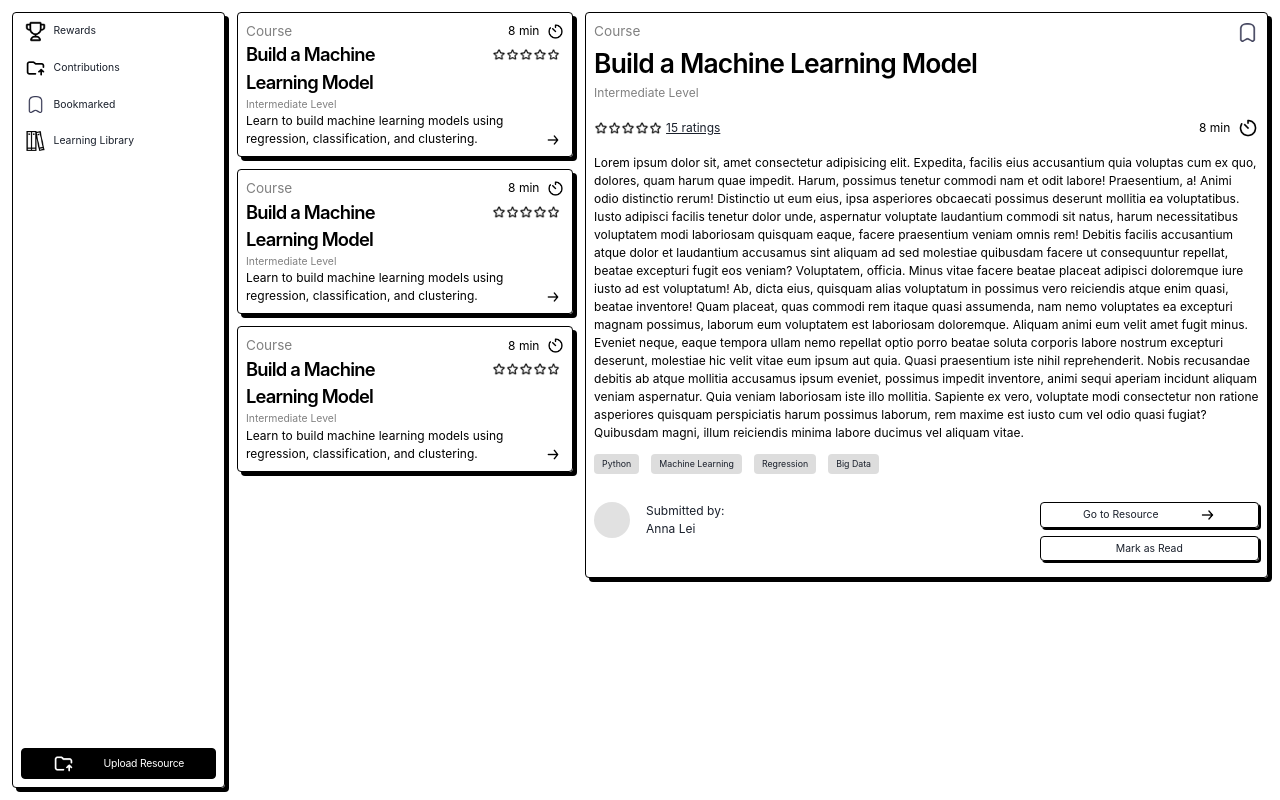
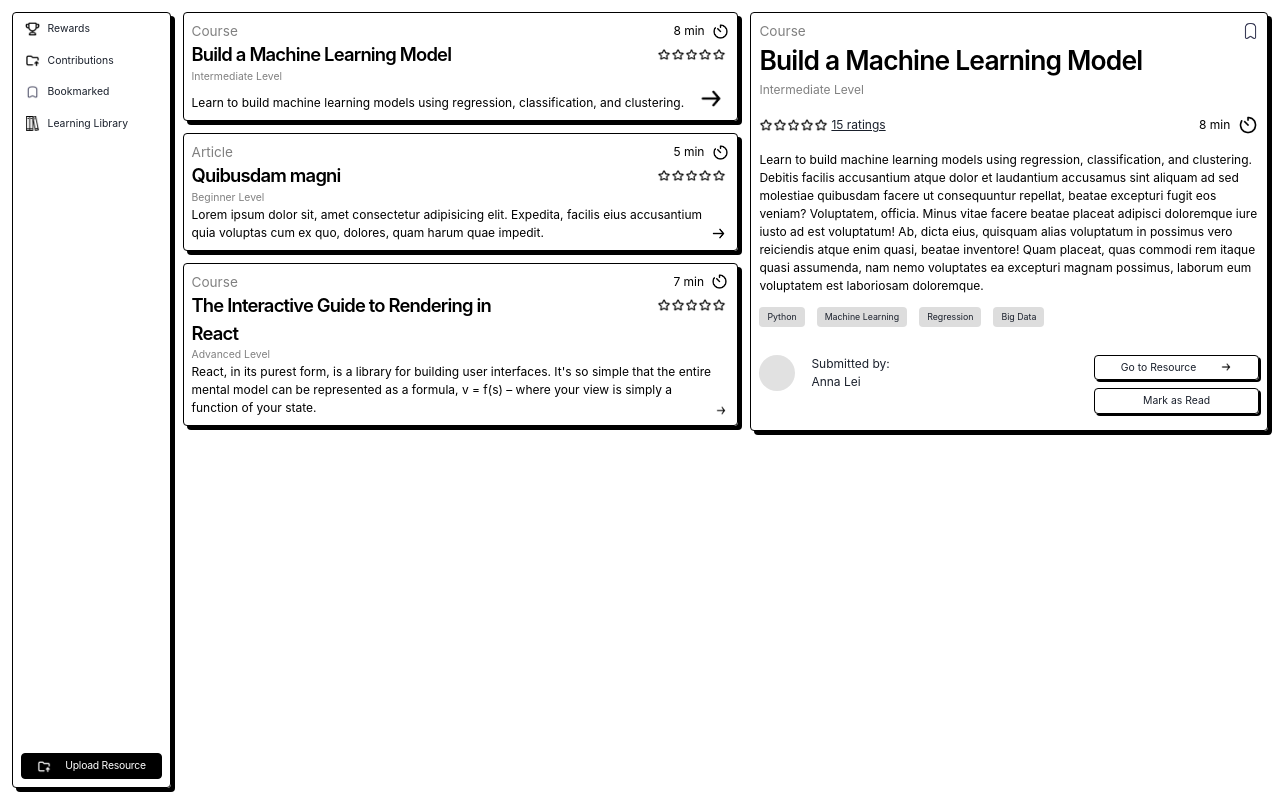
Before and after one commit to makeitMVPadmin/P4_Member_Achievement, a React (Create React App) app: page /resource in a window 1280 px wide. Built offline with nearby package versions, Linux system fonts and the light colour scheme.

Commit message:
update functionalities for resource cards and details, and added mock resource json

```diff
--- a/src/components/ResourceCard/ResourceCard.jsx
+++ b/src/components/ResourceCard/ResourceCard.jsx
@@ -4,15 +4,17 @@ import timerIcon from "../../assets/icons/timer-svgrepo-com.png";
 import starIcon from "../../assets/icons/star-svgrepo-com.png";
 import "./ResourceCard.scss";
 
-export default function ResourceCard() {
+export default function ResourceCard(props) {
+  const { resource, selectResource } = props;
+
   return (
-    <section className="resource">
+    <section className="resource" onClick={() => selectResource(resource.id)}>
       <div className="resource__heading-top">
         <div className="resource__heading-top-container">
-          <p className="resource__type">Course</p>
+          <p className="resource__type">{resource.type}</p>
         </div>
         <div className="resource__timer">
-          <p className="resource__duration">8 min</p>
+          <p className="resource__duration">{resource.duration}</p>
           <img
             src={timerIcon}
             alt="timer icon"
@@ -21,7 +23,7 @@ export default function ResourceCard() {
         </div>
       </div>
       <div className="resource__heading-bottom">
-        <h1 className="resource__title">Build a Machine Learning Model</h1>
+        <h1 className="resource__title">{resource.title}</h1>
         <p className="resource__rating">
           <img src={starIcon} alt="star icon" className="resource__star-icon" />
           <img src={starIcon} alt="star icon" className="resource__star-icon" />
@@ -30,12 +32,9 @@ export default function ResourceCard() {
           <img src={starIcon} alt="star icon" className="resource__star-icon" />
         </p>
       </div>
-      <p className="resource__level">Intermediate Level</p>
+      <p className="resource__level">{resource.level}</p>
       <div className="resource__about">
-        <p className="resource__preview">
-          Learn to build machine learning models using regression,
-          classification, and clustering.
-        </p>
+        <p className="resource__preview">{resource.preview}</p>
         <Link to="" className="resource__link">
           <img
             src={arrowForwardIcon}
--- a/src/components/ResourceCard/ResourceCard.scss
+++ b/src/components/ResourceCard/ResourceCard.scss
@@ -8,6 +8,11 @@
   margin-right: 0;
   padding: 0.5rem;
   @include border;
+  transition: transform 0.3s ease, box-shadow 0.3s ease;
+
+  &:hover {
+    transform: scale(1.025);
+  }
 
   &__heading-top {
     display: flex;
--- a/src/components/ResourceDetailCard/ResourceDetailCard.jsx
+++ b/src/components/ResourceDetailCard/ResourceDetailCard.jsx
@@ -4,12 +4,12 @@ import timerIcon from "../../assets/icons/timer-svgrepo-com.png";
 import savedIcon from "../../assets/icons/saved-svgrepo-com.png";
 import starIcon from "../../assets/icons/star-svgrepo-com.png";
 
-export default function ResourceDetailCard() {
+export default function ResourceDetailCard({ selectedResource }) {
   return (
     <section className="resource-details">
       <div className="resource-details__heading-top">
         <div className="resource-details__heading-top-container">
-          <p className="resource-details__type">Course</p>
+          <p className="resource-details__type">{selectedResource.type}</p>
           <img
             src={savedIcon}
             alt="saved icon"
@@ -18,11 +18,9 @@ export default function ResourceDetailCard() {
         </div>
       </div>
       <div className="resource-details__heading-bottom">
-        <h1 className="resource-details__title">
-          Build a Machine Learning Model
-        </h1>
+        <h1 className="resource-details__title">{selectedResource.title}</h1>
       </div>
-      <p className="resource-details__level">Intermediate Level</p>
+      <p className="resource-details__level">{selectedResource.level}</p>
 
       <div className="resource-details__rating-timer-container">
         <div className="resource-details__rainting-star-container">
@@ -56,7 +54,9 @@ export default function ResourceDetailCard() {
           <p className="resource-details__rating">15 ratings</p>
         </div>
         <div className="resource-details__timer">
-          <p className="resource-details__duration">8 min</p>
+          <p className="resource-details__duration">
+            {selectedResource.duration}
+          </p>
           <img
             src={timerIcon}
             alt="timer icon"
@@ -66,48 +66,20 @@ export default function ResourceDetailCard() {
       </div>
 
       <div className="resource-details__about">
-        <p className="resource-details__preview">
-          Lorem ipsum dolor sit, amet consectetur adipisicing elit. Expedita,
-          facilis eius accusantium quia voluptas cum ex quo, dolores, quam harum
-          quae impedit. Harum, possimus tenetur commodi nam et odit labore!
-          Praesentium, a! Animi odio distinctio rerum! Distinctio ut eum eius,
-          ipsa asperiores obcaecati possimus deserunt mollitia ea voluptatibus.
-          Iusto adipisci facilis tenetur dolor unde, aspernatur voluptate
-          laudantium commodi sit natus, harum necessitatibus voluptatem modi
-          laboriosam quisquam eaque, facere praesentium veniam omnis rem!
-          Debitis facilis accusantium atque dolor et laudantium accusamus sint
-          aliquam ad sed molestiae quibusdam facere ut consequuntur repellat,
-          beatae excepturi fugit eos veniam? Voluptatem, officia. Minus vitae
-          facere beatae placeat adipisci doloremque iure iusto ad est
-          voluptatum! Ab, dicta eius, quisquam alias voluptatum in possimus vero
-          reiciendis atque enim quasi, beatae inventore! Quam placeat, quas
-          commodi rem itaque quasi assumenda, nam nemo voluptates ea excepturi
-          magnam possimus, laborum eum voluptatem est laboriosam doloremque.
-          Aliquam animi eum velit amet fugit minus. Eveniet neque, eaque tempora
-          ullam nemo repellat optio porro beatae soluta corporis labore nostrum
-          excepturi deserunt, molestiae hic velit vitae eum ipsum aut quia.
-          Quasi praesentium iste nihil reprehenderit. Nobis recusandae debitis
-          ab atque mollitia accusamus ipsum eveniet, possimus impedit inventore,
-          animi sequi aperiam incidunt aliquam veniam aspernatur. Quia veniam
-          laboriosam iste illo mollitia. Sapiente ex vero, voluptate modi
-          consectetur non ratione asperiores quisquam perspiciatis harum
-          possimus laborum, rem maxime est iusto cum vel odio quasi fugiat?
-          Quibusdam magni, illum reiciendis minima labore ducimus vel aliquam
-          vitae.
-        </p>
+        <p className="resource-details__preview">{selectedResource.preview}</p>
       </div>
       <div className="resource-details__tags-container">
-        <p className="resource-details__tag">Python</p>
-        <p className="resource-details__tag">Machine Learning</p>
-        <p className="resource-details__tag">Regression</p>
-        <p className="resource-details__tag">Big Data</p>
+        <p className="resource-details__tag">{selectedResource.tag1}</p>
+        <p className="resource-details__tag">{selectedResource.tag2}</p>
+        <p className="resource-details__tag">{selectedResource.tag3}</p>
+        <p className="resource-details__tag">{selectedResource.tag4}</p>
       </div>
       <div className="resource-details__bottom-container">
         <div className="resource-details__author-container">
           <div className="resource-details__avatar"></div>
           <div className="resource-details__author">
             <p>Submitted by:</p>
-            <p>Anna Lei</p>
+            <p>{selectedResource.contributor}</p>
           </div>
         </div>
         <div className="resource-details__buttons-container">
--- /dev/null
+++ b/src/components/ResourceList/ResourceList.jsx
@@ -0,0 +1,20 @@
+import ResourceCard from "../ResourceCard/ResourceCard";
+import "./ResourceList.scss";
+
+export default function ResourceList(props) {
+  const { resources, selectResource } = props;
+
+  return (
+    <section className="resourceList">
+      <div className="resourceList__wrapper">
+        {resources.map((resource) => (
+          <ResourceCard
+            key={resource.id}
+            resource={resource}
+            selectResource={selectResource}
+          />
+        ))}
+      </div>
+    </section>
+  );
+}
--- /dev/null
+++ b/src/components/ResourceList/ResourceList.scss
@@ -0,0 +1,10 @@
+@use "../../styles/partials/_typography" as *;
+@use "../../styles/partials/_variables" as *;
+@use "../../styles/partials/_mixins" as *;
+@use "../../styles/partials/global" as *;
+
+.resourceList {
+  &__wrapper {
+    cursor: pointer;
+  }
+}
--- /dev/null
+++ b/src/data/resource-details.json
@@ -0,0 +1,41 @@
+[
+  {
+    "id": "1",
+    "type": "Course",
+    "duration": "8 min",
+    "title": "Build a Machine Learning Model",
+    "level": "Intermediate Level",
+    "preview": "Learn to build machine learning models using regression, classification, and clustering. Debitis facilis accusantium atque dolor et laudantium accusamus sint aliquam ad sed molestiae quibusdam facere ut consequuntur repellat, beatae excepturi fugit eos veniam? Voluptatem, officia. Minus vitae facere beatae placeat adipisci doloremque iure iusto ad est voluptatum! Ab, dicta eius, quisquam alias voluptatum in possimus vero reiciendis atque enim quasi, beatae inventore! Quam placeat, quas commodi rem itaque quasi assumenda, nam nemo voluptates ea excepturi magnam possimus, laborum eum voluptatem est laboriosam doloremque.",
+    "contributor": "Anna Lei",
+    "tag1": "Python",
+    "tag2": "Machine Learning",
+    "tag3": "Regression",
+    "tag4": "Big Data"
+  },
+  {
+    "id": "2",
+    "type": "Article",
+    "duration": "5 min",
+    "title": "Quibusdam magni",
+    "level": "Beginner Level",
+    "preview": "Lorem ipsum dolor sit, amet consectetur adipisicing elit. Expedita, facilis eius accusantium quia voluptas cum ex quo, dolores, quam harum quae impedit. Harum, possimus tenetur commodi nam et odit labore! Praesentium, a! Animi odio distinctio rerum! Distinctio ut eum eius, ipsa asperiores obcaecati possimus deserunt mollitia ea voluptatibus. Iusto adipisci facilis tenetur dolor unde, aspernatur voluptate laudantium commodi sit natus, harum necessitatibus voluptatem modi laboriosam quisquam eaque, facere praesentium veniam omnis rem!",
+    "contributor": "Jon H",
+    "tag1": "Lorem",
+    "tag2": "Dolor Sit",
+    "tag3": "Amet",
+    "tag4": "Expedita"
+  },
+  {
+    "id": "3",
+    "type": "Course",
+    "duration": "7 min",
+    "title": "The Interactive Guide to Rendering in React",
+    "level": "Advanced Level",
+    "preview": "React, in its purest form, is a library for building user interfaces. It's so simple that the entire mental model can be represented as a formula, v = f(s) – where your view is simply a function of your state. When React renders a component, two things happen. First, React creates a snapshot of your component which captures everything React needs to update the view at that particular moment in time. props, state, event handlers, and a description of the UI (based on those props and state) are all captured in this snapshot. From there, React takes that description of the UI and uses it to update the View. In order to get the starting UI for your application, React will do an initial render, starting at the root of your application.",
+    "contributor": "Bella M",
+    "tag1": "React",
+    "tag2": "Rendering",
+    "tag3": "State",
+    "tag4": "Event Handler"
+  }
+]
--- /dev/null
+++ b/src/data/resource.json
@@ -0,0 +1,26 @@
+[
+  {
+    "id": "1",
+    "type": "Course",
+    "duration": "8 min",
+    "title": "Build a Machine Learning Model",
+    "level": "Intermediate Level",
+    "preview": "Learn to build machine learning models using regression, classification, and clustering."
+  },
+  {
+    "id": "2",
+    "type": "Article",
+    "duration": "5 min",
+    "title": "Quibusdam magni",
+    "level": "Beginner Level",
+    "preview": "Lorem ipsum dolor sit, amet consectetur adipisicing elit. Expedita, facilis eius accusantium quia voluptas cum ex quo, dolores, quam harum quae impedit."
+  },
+  {
+    "id": "3",
+    "type": "Course",
+    "duration": "7 min",
+    "title": "The Interactive Guide to Rendering in React",
+    "level": "Advanced Level",
+    "preview": "React, in its purest form, is a library for building user interfaces. It's so simple that the entire mental model can be represented as a formula, v = f(s) – where your view is simply a function of your state."
+  }
+]
--- a/src/pages/ResourcePage/ResourcePage.jsx
+++ b/src/pages/ResourcePage/ResourcePage.jsx
@@ -1,23 +1,40 @@
+import { useState } from "react";
 import NavBar from "../../components/NavBar/NavBar";
-import ResourceCard from "../../components/ResourceCard/ResourceCard";
 import ResourceDetailCard from "../../components/ResourceDetailCard/ResourceDetailCard";
+import ResourceList from "../../components/ResourceList/ResourceList";
 import "./ResourcePage.scss";
-
-
+import resourceData from "../../data/resource.json";
+import resourceDetailsData from "../../data/resource-details.json";
 
 export default function ResourcePage() {
+  const [resources, setResources] = useState(resourceData);
+  const [selectedResource, setSelectedResource] = useState(
+    resourceDetailsData[0]
+  );
+
+  const handleSelectResource = (clickedId) => {
+    const foundResource = resourceDetailsData.find(
+      (resource) => clickedId === resource.id
+    );
+
+    setSelectedResource(foundResource);
+  };
+
+  const allResources = resources;
+
   return (
     <div className="resource__container">
       <div className="resource__navbar-container">
         <NavBar />
       </div>
       <div className="resource__cards">
-        <ResourceCard />
-        <ResourceCard />
-        <ResourceCard />
+        <ResourceList
+          resources={allResources}
+          selectResource={handleSelectResource}
+        />
       </div>
       <div className="resource-details__container">
-        <ResourceDetailCard />
+        <ResourceDetailCard selectedResource={selectedResource} />
       </div>
     </div>
   );
```
